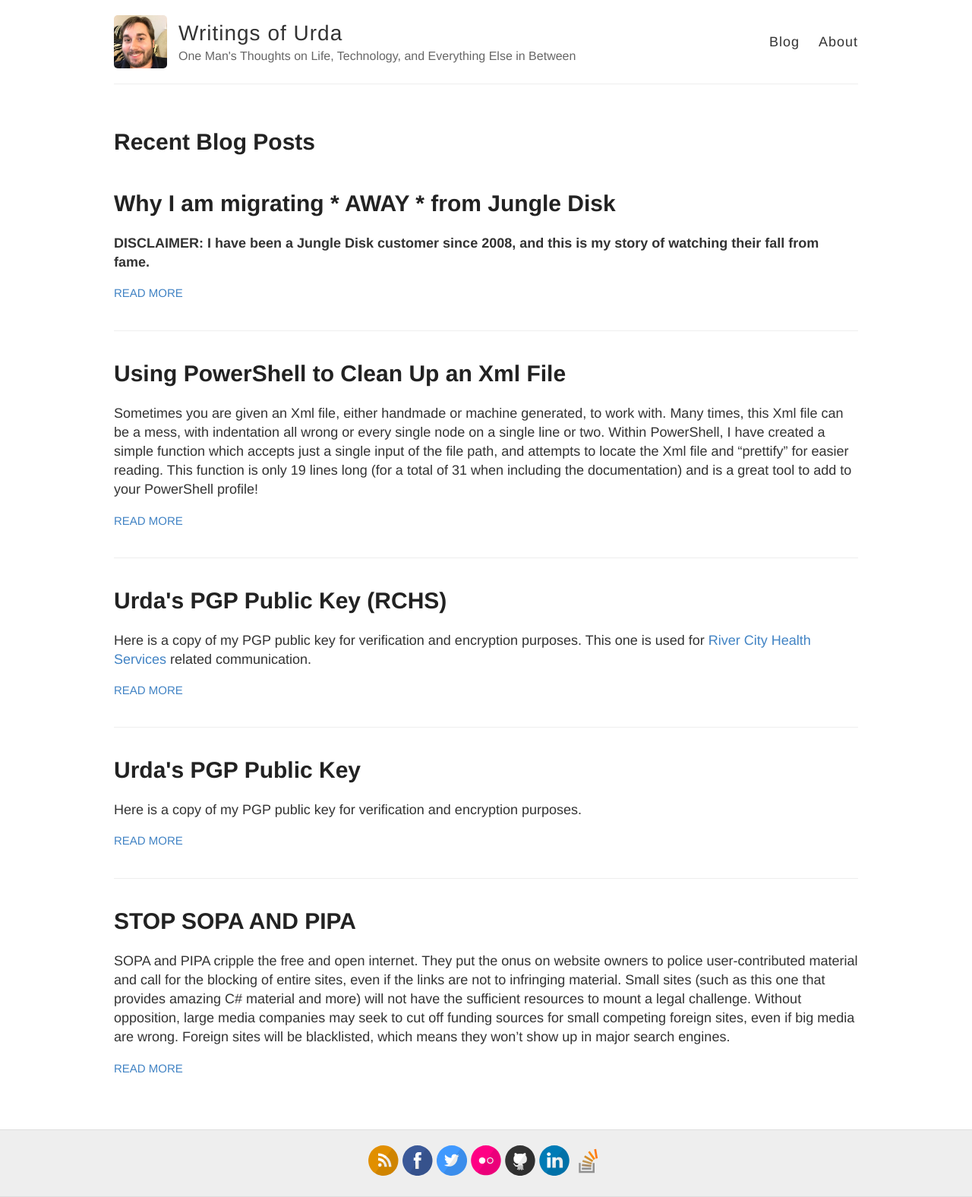
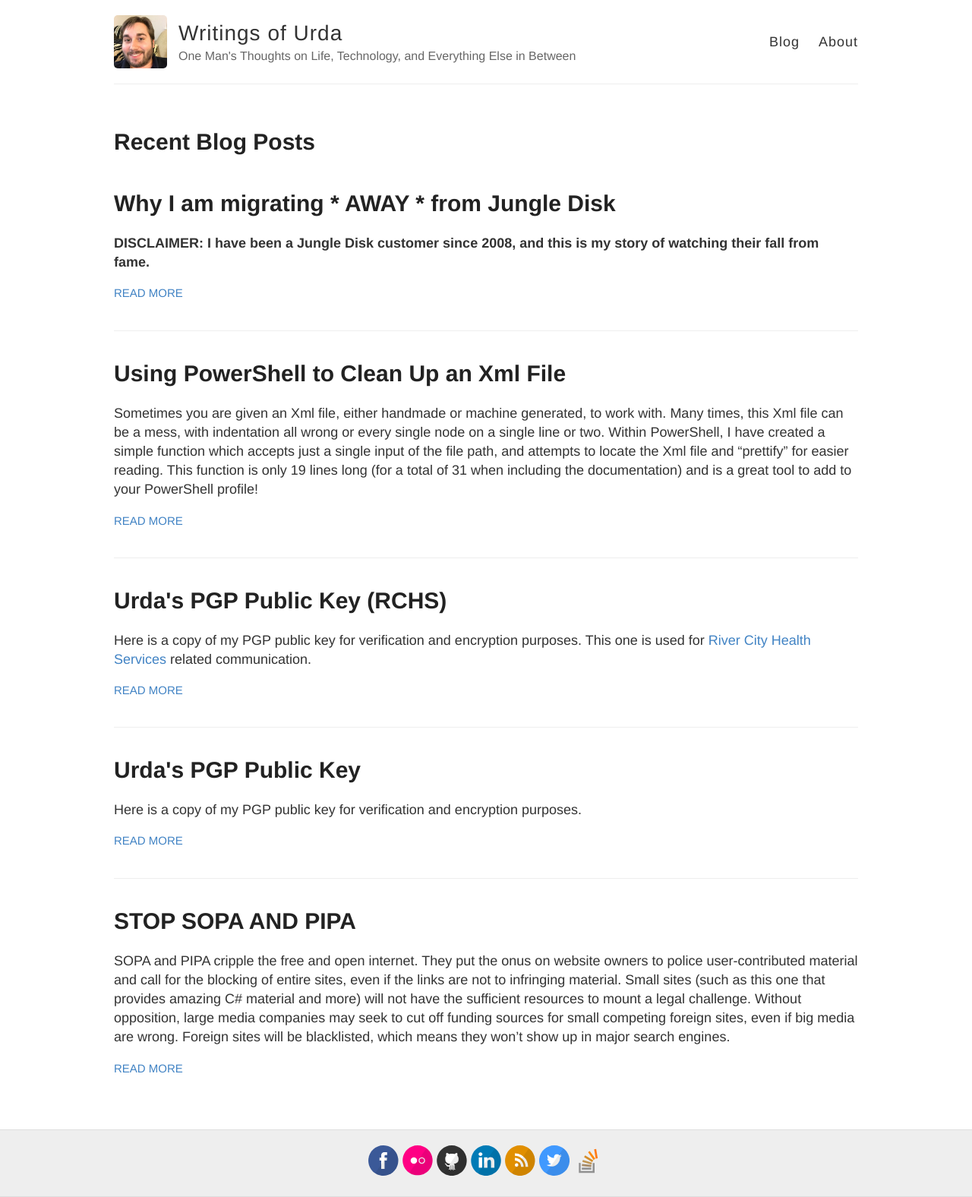
Before and after one commit to urda/website, a Jekyll site: the page built from index.html, in a window 1280 px wide. Shown: the whole page at 76% size. Built offline with Jekyll 4.4.1, drawn with Linux system fonts in a browser that asks for light colours; Markdown is read by kramdown in place of the engine named in the settings.

Commit message:
Revert back to source

```diff
--- a/_includes/svg-icons.html
+++ b/_includes/svg-icons.html
@@ -1,12 +1,12 @@
-{% if site.footer-links.rss %}<a href="{{ site.baseurl }}/feed.xml"><i class="svg-icon rss"></i></a>{% endif %}
 {% if site.footer-links.dribbble %}<a href="http://dribbble.com/{{ site.footer-links.dribbble }}"><i class="svg-icon dribbble"></i></a>{% endif %}
 {% if site.footer-links.email %}<a href="mailto:{{ site.footer-links.email }}"><i class="svg-icon email"></i></a>{% endif %}
 {% if site.footer-links.facebook %}<a href="http://facebook.com/{{ site.footer-links.facebook }}"><i class="svg-icon facebook"></i></a>{% endif %}
-{% if site.footer-links.twitter %}<a href="http://twitter.com/{{ site.footer-links.twitter }}"><i class="svg-icon twitter"></i></a>{% endif %}
 {% if site.footer-links.flickr %}<a href="http://flickr.com/{{ site.footer-links.flickr }}"><i class="svg-icon flickr"></i></a>{% endif %}
 {% if site.footer-links.github %}<a href="http://github.com/{{ site.footer-links.github }}"><i class="svg-icon github"></i></a>{% endif %}
 {% if site.footer-links.instagram %}<a href="http://instagram.com/{{ site.footer-links.instagram }}"><i class="svg-icon instagram"></i></a>{% endif %}
 {% if site.footer-links.linkedin %}<a href="http://linkedin.com/in/{{ site.footer-links.linkedin }}"><i class="svg-icon linkedin"></i></a>{% endif %}
 {% if site.footer-links.pinterest %}<a href="http://pinterest.com/{{ site.footer-links.pinterest }}"><i class="svg-icon pinterest"></i></a>{% endif %}
+{% if site.footer-links.rss %}<a href="{{ site.baseurl }}/feed.xml"><i class="svg-icon rss"></i></a>{% endif %}
+{% if site.footer-links.twitter %}<a href="http://twitter.com/{{ site.footer-links.twitter }}"><i class="svg-icon twitter"></i></a>{% endif %}
 {% if site.footer-links.stackoverflow %}<a href="http://stackoverflow.com/{{ site.footer-links.stackoverflow }}"><i class="svg-icon stackoverflow"></i></a>{% endif %}
 {% if site.footer-links.youtube %}<a href="http://youtube.com/{{ site.footer-links.youtube }}"><i class="svg-icon youtube"></i></a>{% endif %}
```
